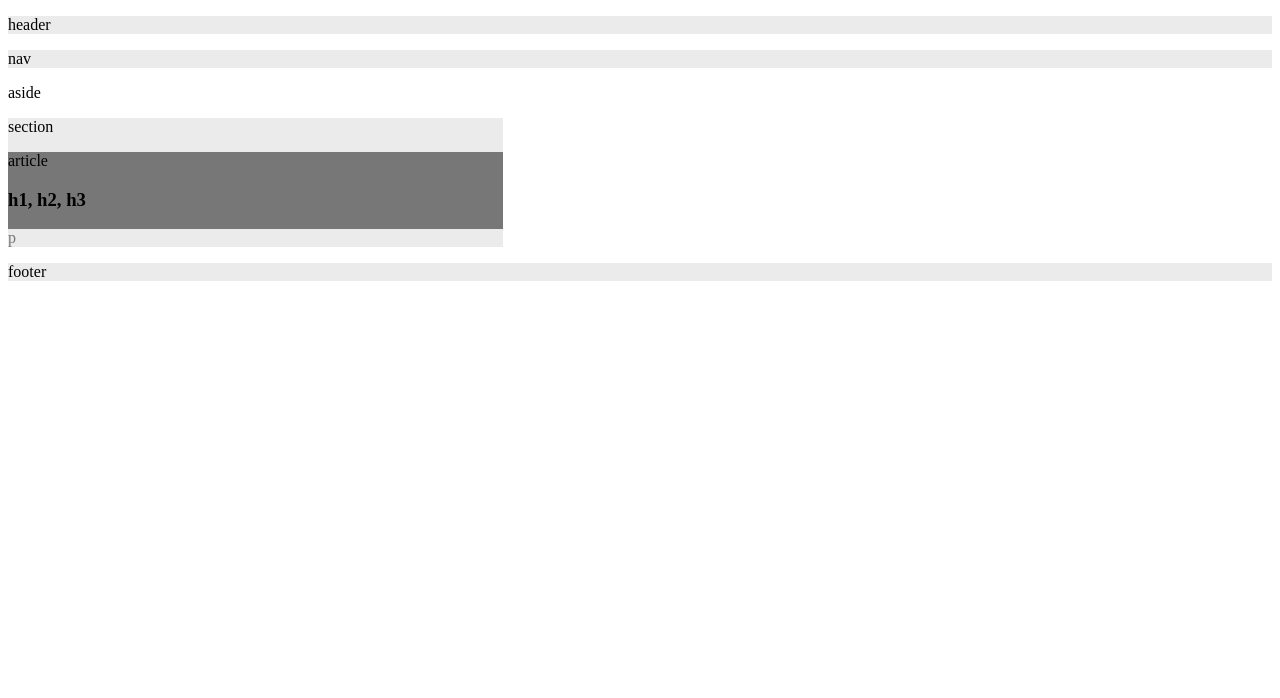
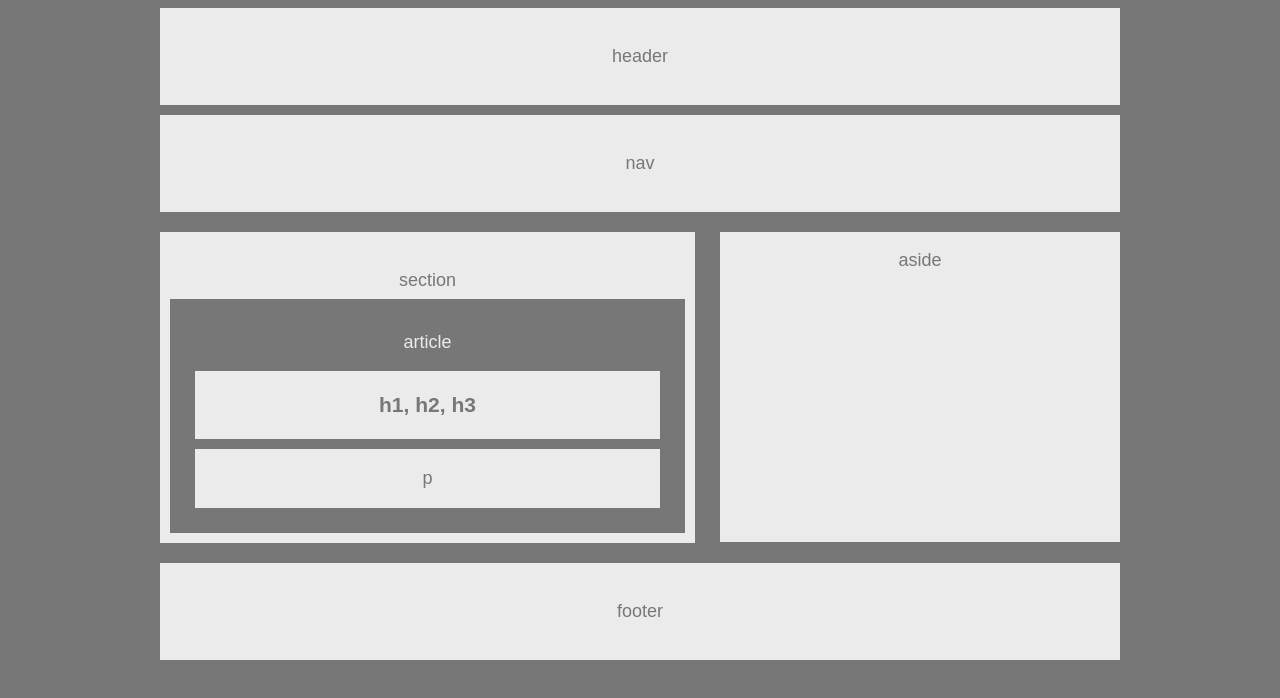
Before and after one commit to jvill1/HW-Wireframe, a plain HTML site: page index.html in a window 1280 px wide. Drawn offline with Linux system fonts and the light colour scheme.

Commit message:
Updated css code

```diff
--- a/style.css
+++ b/style.css
@@ -1,34 +1,65 @@
-<<<<<<< HEAD
 body {
+    background-color: #777;
+}
+
+.body {
     font-family: Arial, Helvetica, sans-serif;
     color: #777;
     background-color: #777;
     width: 960px;
     font-size: 18px;
+    display: block;
+    text-align: center;
+    margin: auto;
 }
 
-#header,
+header,
+nav,
+footer {
+    padding: 20px;
+    margin-bottom: 20px;
+}
+
+
+
+#header {
+    background-color: #ebebeb;
+    padding: 20px;
+    margin-bottom: 10px;
+}
+
+
 #nav,
 #section,
-#aside,
 #footer {
     background-color: #ebebeb;
+    padding: 20px;
+    margin-bottom: 20px;
 }
 
+
 #article {
-    color: #ebebob;
+    color:  #ebebeb;
     background-color: #777;
+    margin: -10px;
+    padding: 15px;
 }
 
-#h2,
+#h1,
 #p {
     color: #777;
-    background-color: #ebebeb
+    background-color: #ebebeb;
+    margin: 10px;
+    padding: 1px;
 }
 
 #section {
     width: 495px;
 }
-=======
 
->>>>>>> d957638ff7e7d3097ad853130a6e7c0ddcdf5eb6
+aside {
+    float: right;
+    background-color: #ebebeb;
+    width: 400px;
+    height: 310px;
+}
```
